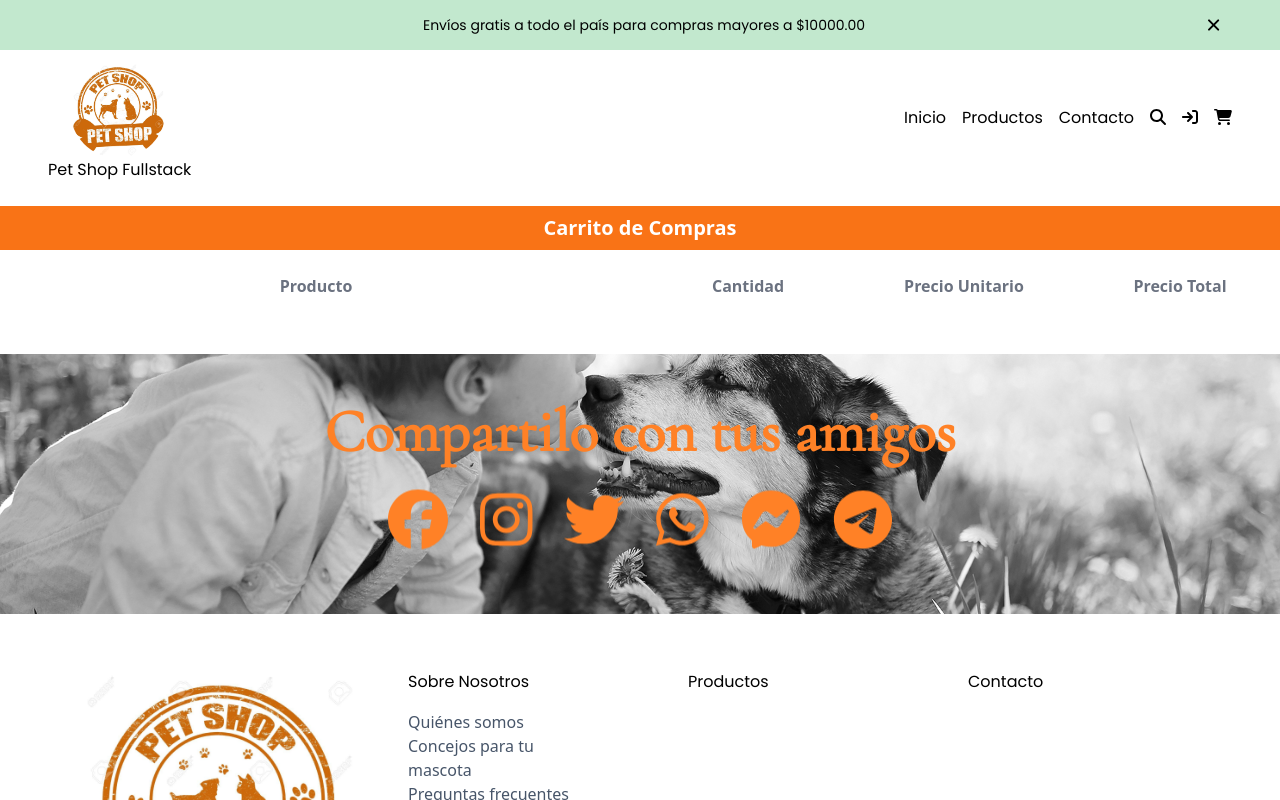
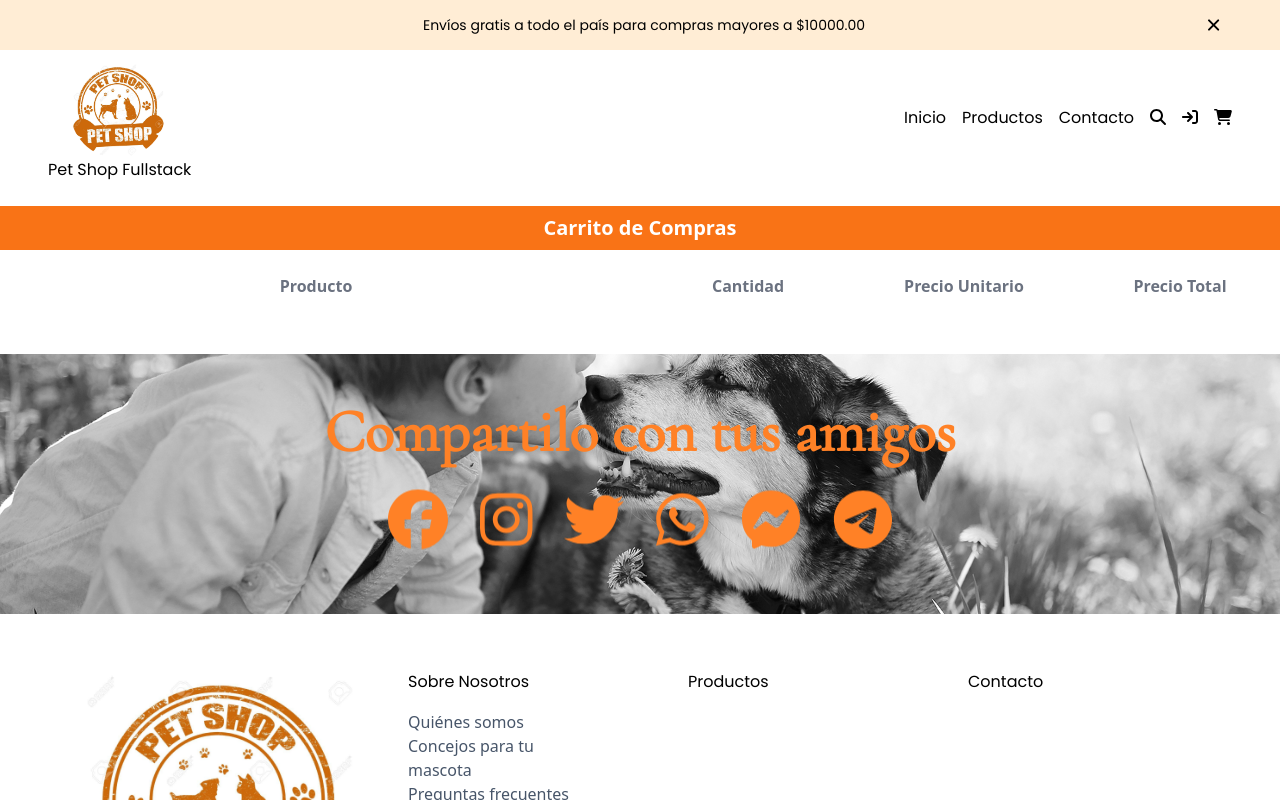
Before and after one commit to jdoors/WebProyect, a React (Create React App) app: page /ShoppingCart in a window 1280 px wide. Shown: the top 800 px of the page. Built offline with nearby package versions, Linux system fonts and the light colour scheme; data requests are answered from the project's data file; a web font is replaced by a local one.

Commit message:
Cambio de color de FreeDelivery

```diff
--- a/src/components/Inicio/FreeDelivery.js
+++ b/src/components/Inicio/FreeDelivery.js
@@ -9,7 +9,7 @@ const FreeDelivery = () => {
 
     <div>
       {visible && (
-          <div visible={visible} setVisible={setVisible} className='bg-[#C2E8CE] h-[50px] grid grid-cols-6 sm:flex sm:flex-wrap items-center sm:justify-center'>
+          <div visible={visible} setVisible={setVisible} className='bg-orange-100 h-[50px] grid grid-cols-6 sm:flex sm:flex-wrap items-center sm:justify-center'>
             <h6 className='col-span-5 ml-2 text-sm font-medium font-poppins'>Envíos gratis a todo el país para compras mayores a $10000.00</h6>
             <div onClick={() => setVisible(false)}  className='button-lines flex flex-col justify-between w-[15px] h-[12px] right-6 absolute col-span-1 sm:right-14 cursor-pointer'>
               <span className='line-t h-[2px] w-full rounded-lg bg-black origin-[0%_0%] rotate-45'></span>
```
